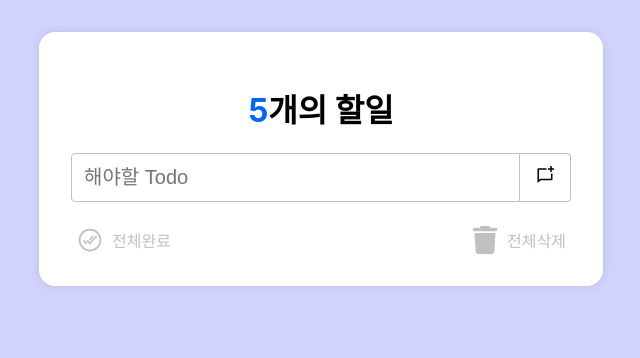
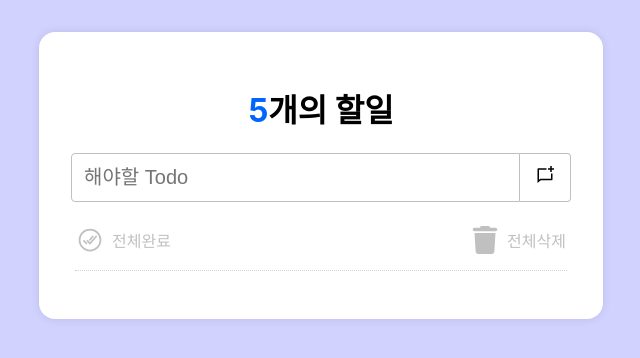
Before and after one commit to shinwon-kim/Todo-list, a React (Create React App) app: page / in a window 1280 px wide. Shown: the top 358 px of the page, without its empty margins (319-959 px from the left). Built offline with nearby package versions, Linux system fonts and the light colour scheme.

Commit message:
feat: 구분선 추가

```diff
--- a/src/App.tsx
+++ b/src/App.tsx
@@ -3,6 +3,7 @@ import './App.css';
 import TodoHeader from './Header/TodoHeader';
 import TodoInput from './Input/TodoInput';
 import TodoListTools from './Tools/TodoListTools';
+import Divider from './Divider/Divider';
 
 function App() {
   return (
@@ -10,6 +11,7 @@ function App() {
       <TodoHeader></TodoHeader>
       <TodoInput></TodoInput>
       <TodoListTools></TodoListTools>
+      <Divider></Divider>
     </main>
   );
 }
--- /dev/null
+++ b/src/Divider/Divider.module.css
@@ -0,0 +1,5 @@
+.container {
+    margin: 16px 4px;
+    border-style: none;
+    border-top: 1px dotted #d3d3d3;
+}
--- /dev/null
+++ b/src/Divider/Divider.tsx
@@ -0,0 +1,9 @@
+import styles from './Divider.module.css'
+
+const Divider = () => {
+    return (
+        <hr className={styles.container}></hr>
+    )
+}
+
+export default Divider;
```
